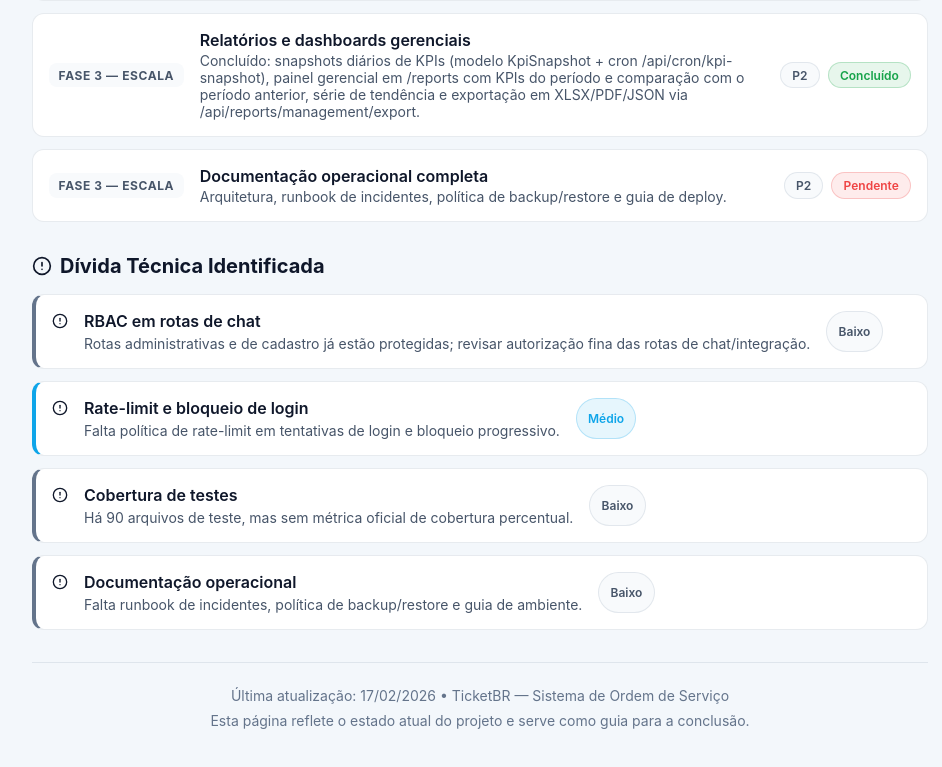
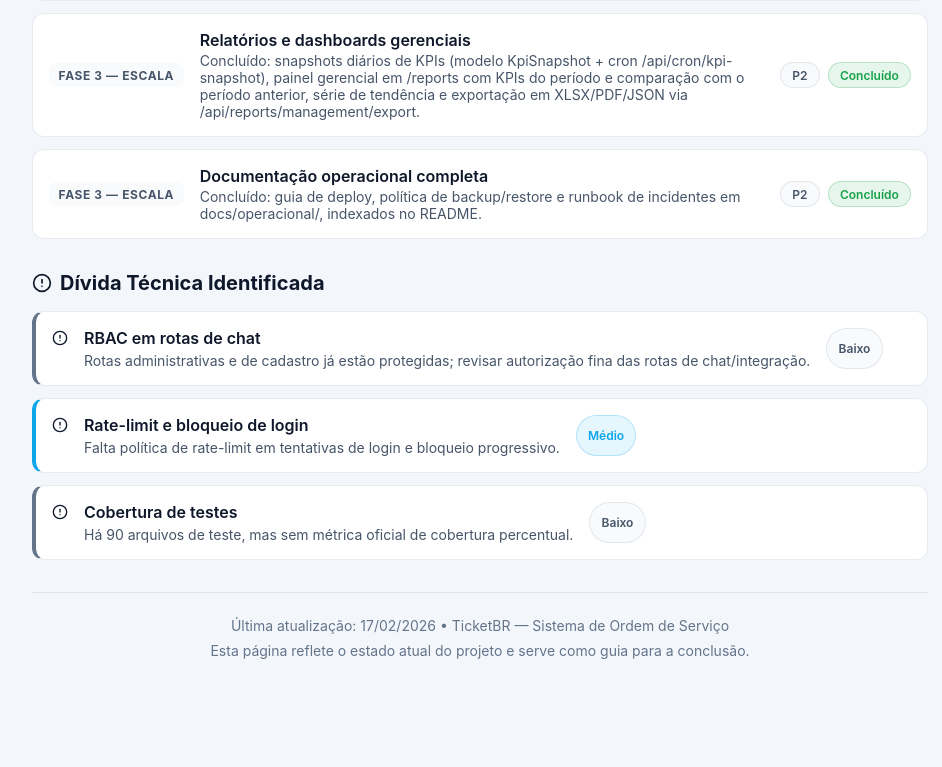
Before and after one commit to ismaelstrey/ticketbr, a Next.js app: page /progresso in a window 1280 px wide. Shown: the part 3489-4256 px from the top of the page, without its empty margins (304-1246 px from the left). After the commit the page ends 4220 px from the top, so only its background shows below. Built offline with nearby package versions, Linux system fonts and the light colour scheme; no server answers.

Commit message:
docs(operacional): guia de deploy, backup/restore e runbook de incidentes (#124)
Adiciona docs/operacional com guia de deploy, politica de backup/restore e runbook de incidentes, indexados no README. Atualiza a pagina /progresso marcando a documentacao operacional como concluida.

```diff
--- a/src/app/progresso/page.tsx
+++ b/src/app/progresso/page.tsx
@@ -788,9 +788,9 @@ const roadmap: RoadmapItem[] = [
   {
     phase: "Fase 3 — Escala",
     title: "Documentação operacional completa",
-    description: "Arquitetura, runbook de incidentes, política de backup/restore e guia de deploy.",
+    description: "Concluído: guia de deploy, política de backup/restore e runbook de incidentes em docs/operacional/, indexados no README.",
     priority: "P2",
-    status: "pending"
+    status: "done"
   }
 ];
 
@@ -809,11 +809,6 @@ const techDebt: TechDebtItem[] = [
   {
     title: "Cobertura de testes",
     description: "Há 90 arquivos de teste, mas sem métrica oficial de cobertura percentual.",
-    impact: "low"
-  },
-  {
-    title: "Documentação operacional",
-    description: "Falta runbook de incidentes, política de backup/restore e guia de ambiente.",
     impact: "low"
   }
 ];
```
Also changed, not shown: 4 other files (tests, documents, lock files or other folders).
